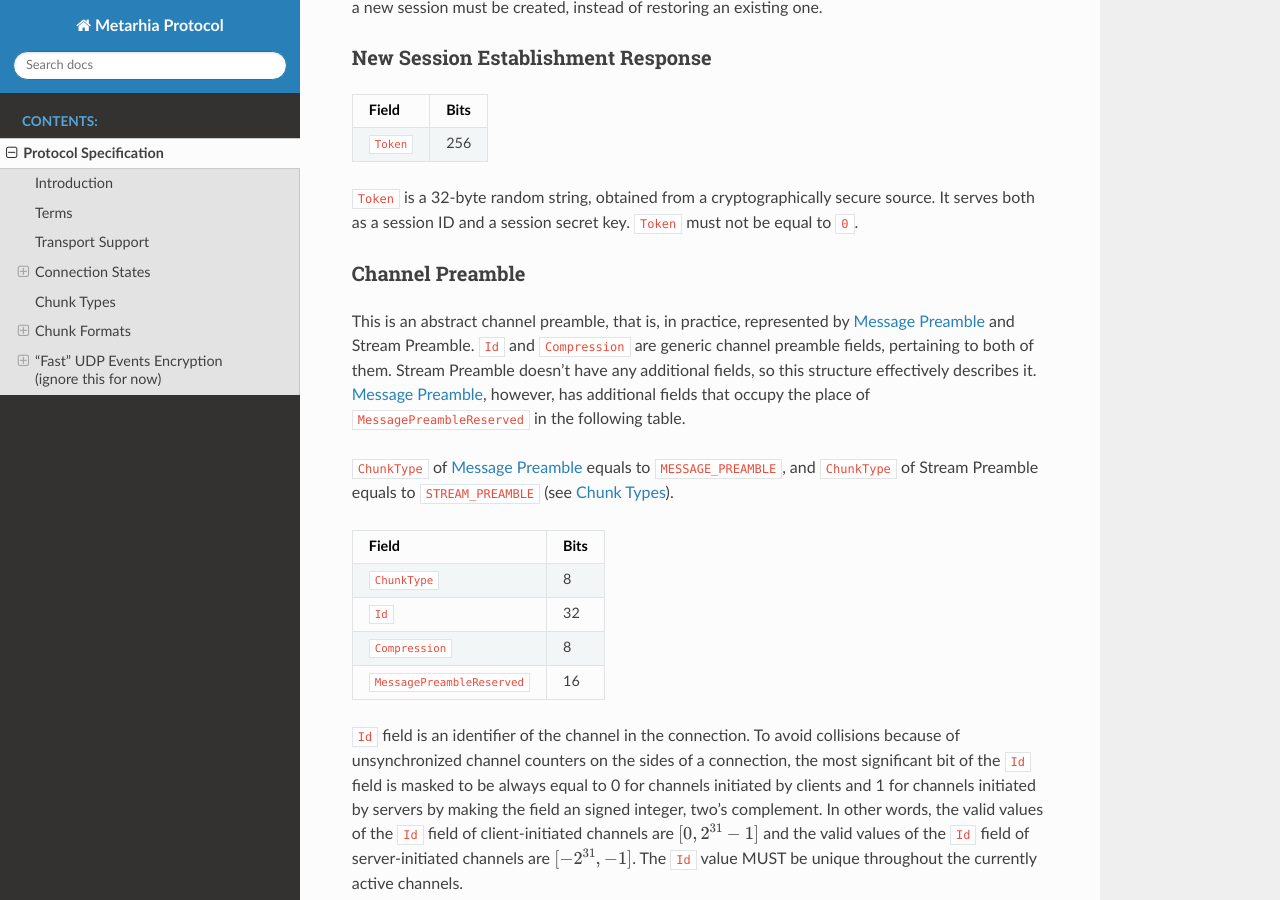
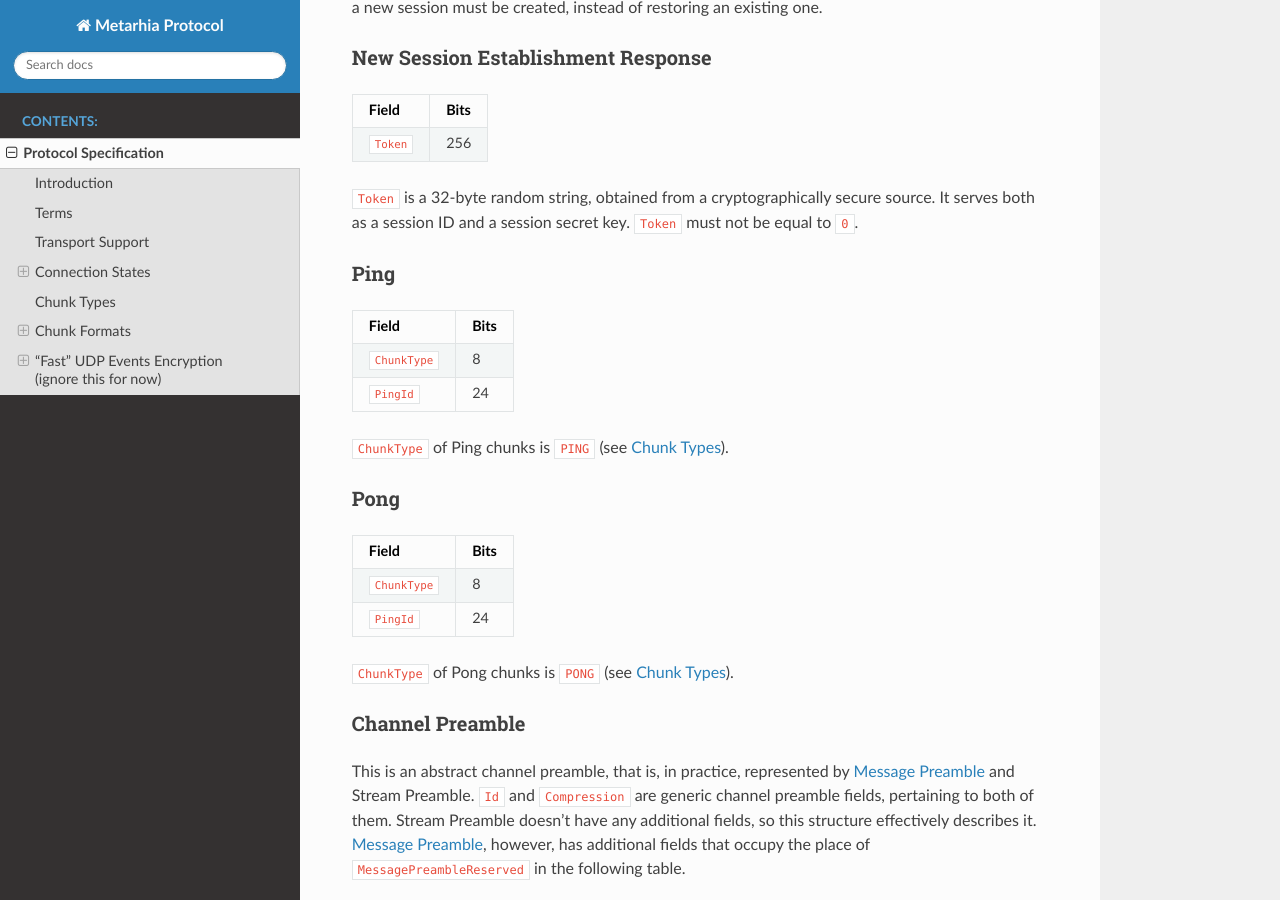
Before and after one commit to metarhia/protocol, a Sphinx documentation site: the page built from docs/protocol.rst, in a window 1280 px wide and 900 px high, scrolled down 3940 px. Built offline with Sphinx 7.4.7 and the Read the Docs theme 2.0.0, drawn with Linux system fonts in a browser that asks for light colours.

Commit message:
docs(spec): add Ping and Pong chunks

```diff
--- a/docs/protocol.rst
+++ b/docs/protocol.rst
@@ -228,6 +228,32 @@ New Session Establishment Response
 ``Token`` is a 32-byte random string, obtained from a cryptographically secure
 source.  It serves both as a session ID and a session secret key.  ``Token``
 must not be equal to ``0``.
+
+Ping
+^^^^
+
++-----------------------------+------+
+| Field                       | Bits |
++=============================+======+
+| ``ChunkType``               | 8    |
++-----------------------------+------+
+| ``PingId``                  | 24   |
++-----------------------------+------+
+
+``ChunkType`` of Ping chunks is ``PING`` (see `Chunk Types`_).
+
+Pong
+^^^^
+
++-----------------------------+------+
+| Field                       | Bits |
++=============================+======+
+| ``ChunkType``               | 8    |
++-----------------------------+------+
+| ``PingId``                  | 24   |
++-----------------------------+------+
+
+``ChunkType`` of Pong chunks is ``PONG`` (see `Chunk Types`_).
 
 Channel Preamble
 ^^^^^^^^^^^^^^^^
```
